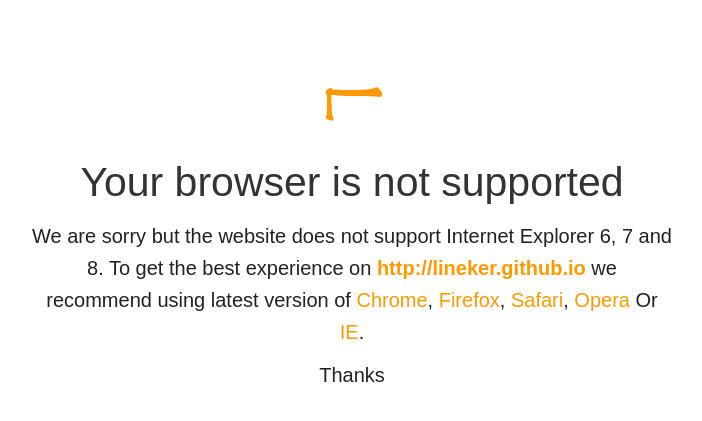
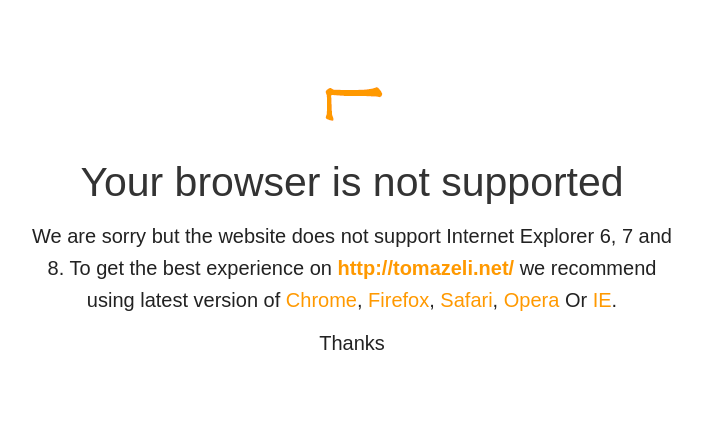
Before and after one commit to lineker/lineker.github.io, a Jekyll site: the page built from browser-warning/index.html, in a window 1280 px wide. Shown: the top 421 px of the page, without its empty margins (288-990 px from the left). Built offline with Jekyll 4.4.1, drawn with Linux system fonts in a browser that asks for light colours.

Commit message:
final base

```diff
--- a/_config.yml
+++ b/_config.yml
@@ -5,7 +5,7 @@ email: lineket@gmail.com
 description: > # this means to ignore newlines until "baseurl:"
   Hi, I’m a software engineer passionated about technology.
 baseurl: "" # the subpath of your site, e.g. /blog/
-url: "http://lineker.github.io" # the base hostname & protocol for your site
+url: "http://tomazeli.net/" # the base hostname & protocol for your site
 logourl: /assets/images/logo.png # Site logo
 author: "Lineker Tomazeli"
 author_thumbnail: "/assets/images/avatar.jpg" # Author avatar
```
Also changed, not shown: _posts/2014-01-22-implementing-a-linkedlist.md (+1 -1 lines).
